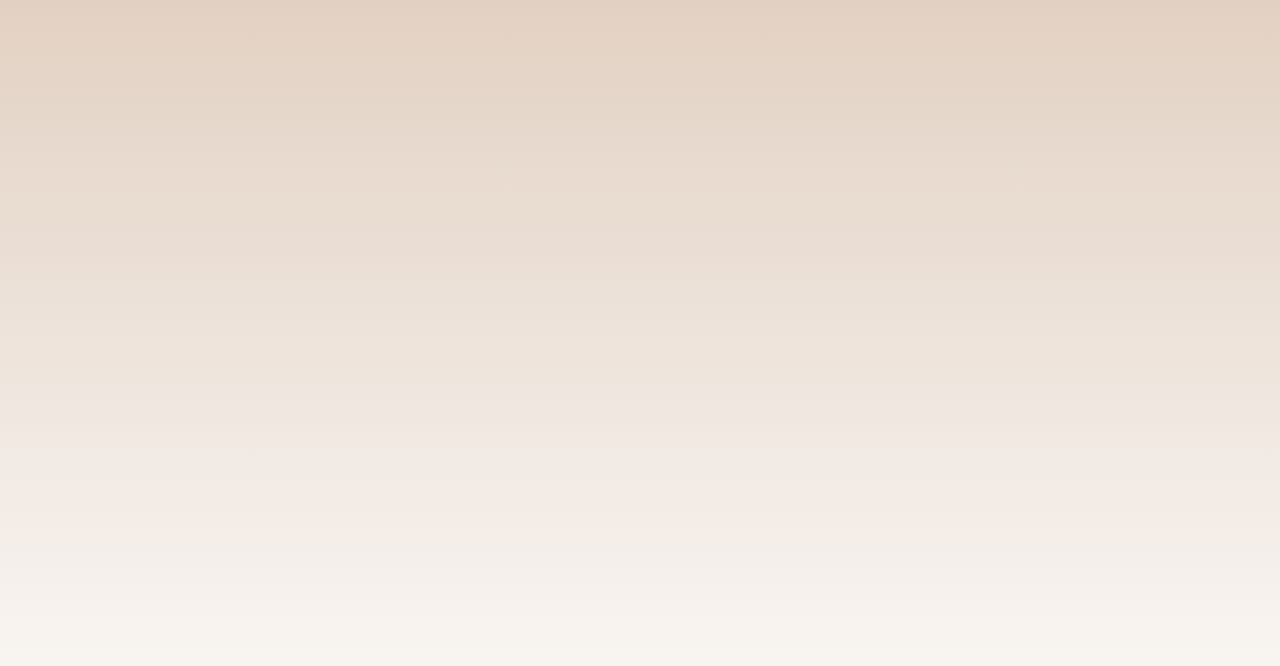
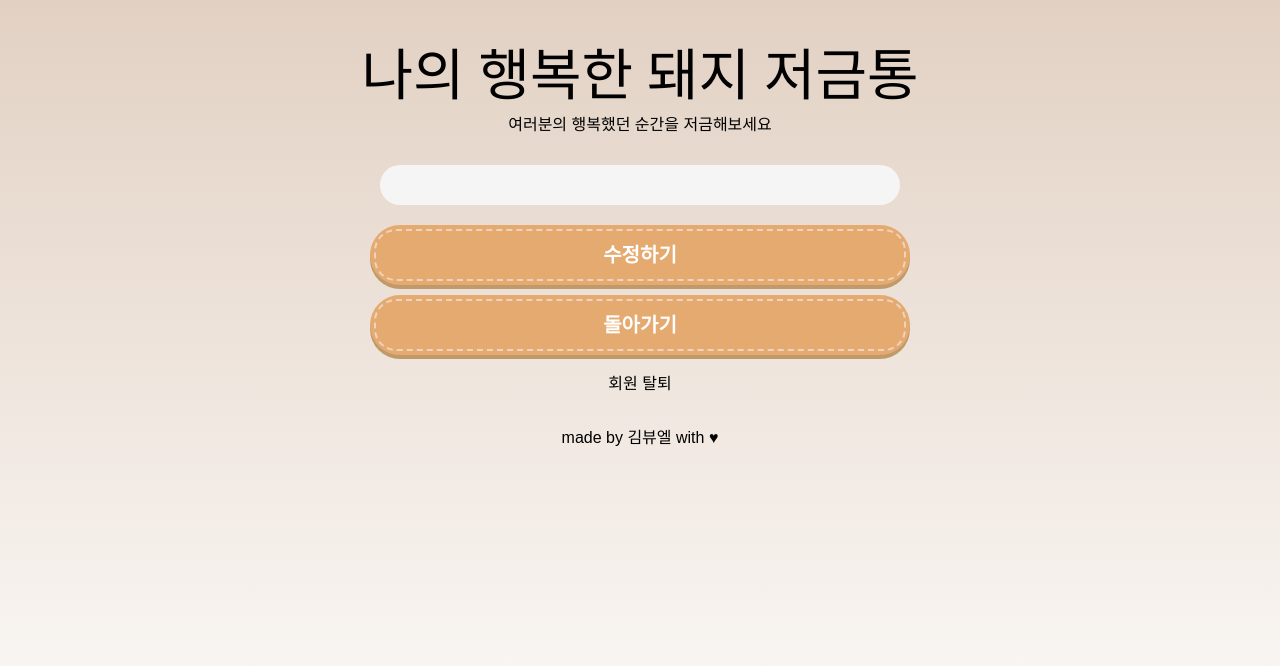
Before and after one commit to happy-piggy-bank/happy-piggy-bank-web-old, a React (Create React App) app: page /myPage in a window 1280 px wide. Before the commit this address had no page. Shown: the top 666 px of the page. Built offline with nearby package versions, Linux system fonts and the light colour scheme; a web font is replaced by a local one.

Commit message:
회원정보 수정 페이지 추가

```diff
--- a/src/App.js
+++ b/src/App.js
@@ -5,6 +5,7 @@ import './css/app.css';
 import MainScreen from './components/mainScreen';
 import LoginScreen from './components/members/loginScreen';
 import JoinScreen from './components/members/joinScreen';
+import MyPageScreen from './components/members/myPageScreen';
 import CreateBankScreen from './components/bank/createBankScreen';
 import BankListScreen from './components/bank/bankListScreen';
 import BankDetailScreen from './components/bank/bankDetailScreen';
@@ -16,6 +17,7 @@ function App() {
         <Route index element={<MainScreen/>} />
           <Route path="login" element={<LoginScreen/>} />
           <Route path="join" element={<JoinScreen/>} />
+          <Route path="myPage" element={<MyPageScreen/>}/>
           <Route path="create" element={<CreateBankScreen/>} />
           <Route path="bank" element={<BankListScreen/>} />
           <Route path="bank/:bankId" element={<BankDetailScreen/>}/>
--- a/src/components/bank/bankListScreen.jsx
+++ b/src/components/bank/bankListScreen.jsx
@@ -27,7 +27,10 @@ const BankListScreen = () => {
               onClick={() => setPopupOpen(false)}
             />
           </button>
-          <PrimaryButton buttonText={"내 정보 수정"} onClick={() => {}} />
+          <PrimaryButton
+            buttonText={"내 정보 수정"}
+            onClick={() => navigate("/myPage")}
+          />
           <PrimaryButton
             buttonText={"로그아웃"}
             onClick={() => navigate("/")}
--- /dev/null
+++ b/src/components/members/myPageScreen.jsx
@@ -0,0 +1,32 @@
+import { React } from "react";
+import { useNavigate } from "react-router-dom";
+
+import "../../css/members/myPageScreen.css";
+
+import MainHeader from "../common/mainHeader";
+import MainFooter from "../common/mainFooter";
+
+import PrimaryButton from "../common/primaryButton";
+import InputBar from "../common/inputBar";
+
+const MyPageScreen = () => {
+  const navigate = useNavigate();
+
+  return (
+    <div className="myPageContainer">
+      <MainHeader />
+      <div className="myPageBodyArea">
+        <div className="myPageBoxArea"></div>
+        <PrimaryButton buttonText={"수정하기"} onClick={() => {}} />
+        <PrimaryButton
+          buttonText={"돌아가기"}
+          onClick={() => navigate("/bank")}
+        />
+        <div className="memberLeave">회원 탈퇴</div>
+      </div>
+      <MainFooter />
+    </div>
+  );
+};
+
+export default MyPageScreen;
--- /dev/null
+++ b/src/css/members/myPageScreen.css
@@ -0,0 +1,22 @@
+.myPageBodyArea {
+  display: flex;
+  flex-direction: column;
+  align-items: center;
+}
+
+.myPageBoxArea {
+  display: flex;
+  flex-direction: column;
+  align-items: center;
+  width: 80%;
+  border-radius: 30px;
+  background: whitesmoke;
+  margin-bottom: 15px;
+  padding: 20px;
+}
+
+.memberLeave {
+  display: flex;
+  align-items: center;
+  margin-top: 10px;
+}
```
